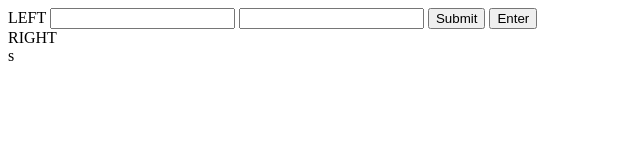
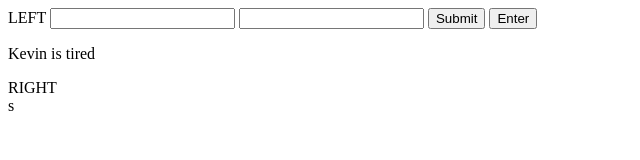
Before and after one commit to kyleewellons/Link_Practice, a plain HTML site: page index.html in a window 1280 px wide. Shown: the whole page, without its empty margins (0-640 px from the left). Drawn offline with Linux system fonts and the light colour scheme.

Commit message:
Add Kevin's paragraph

```diff
--- a/index.html
+++ b/index.html
@@ -9,6 +9,7 @@
     <input type="text">
     <input type="submit" name="">
     <button>Enter</button>
+    <p>Kevin is tired</p>
   </section>
   <section class="right-side">RIGHT
     <article class="book-mark">
```
Also changed, not shown: 1 other file.
